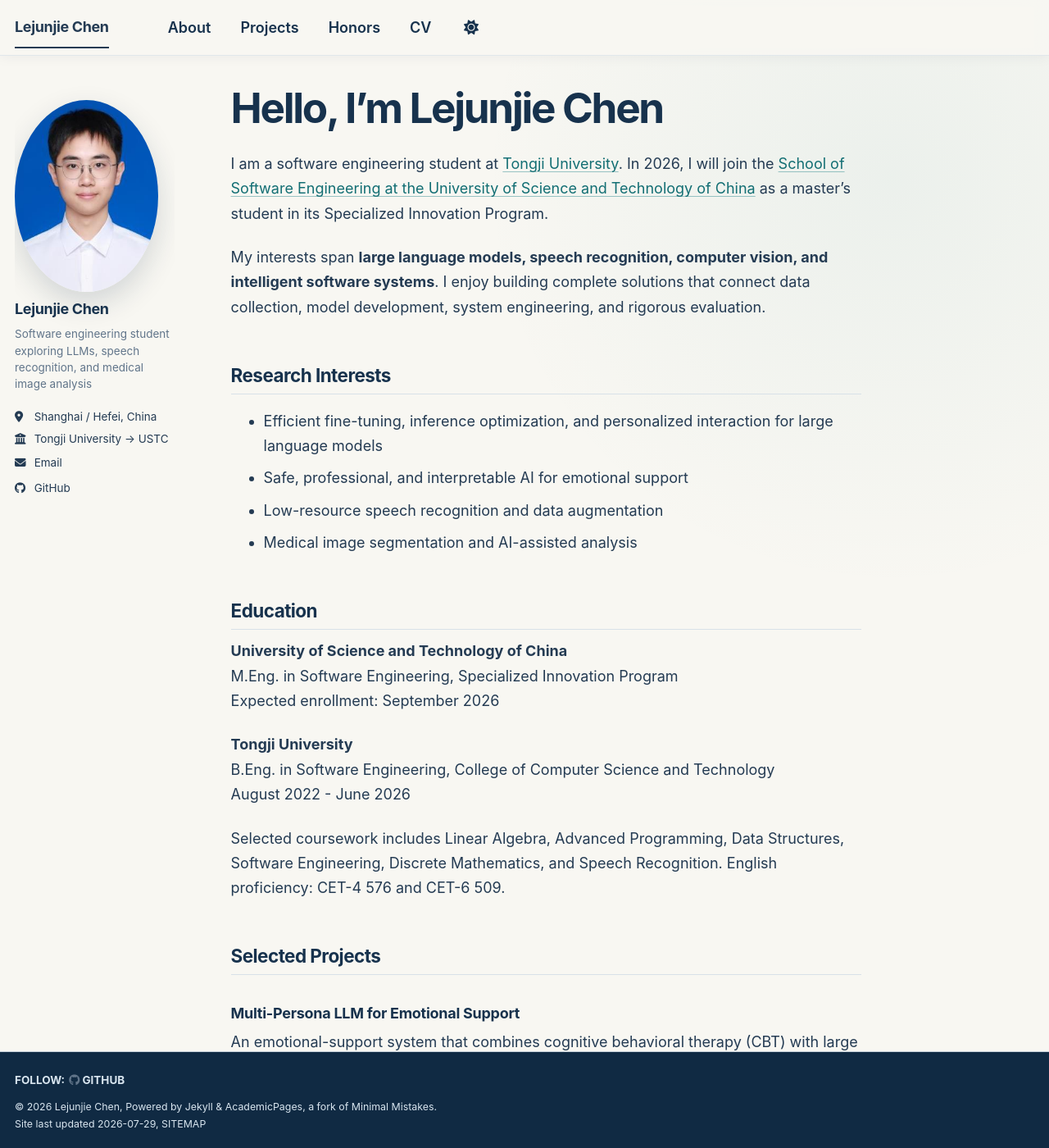
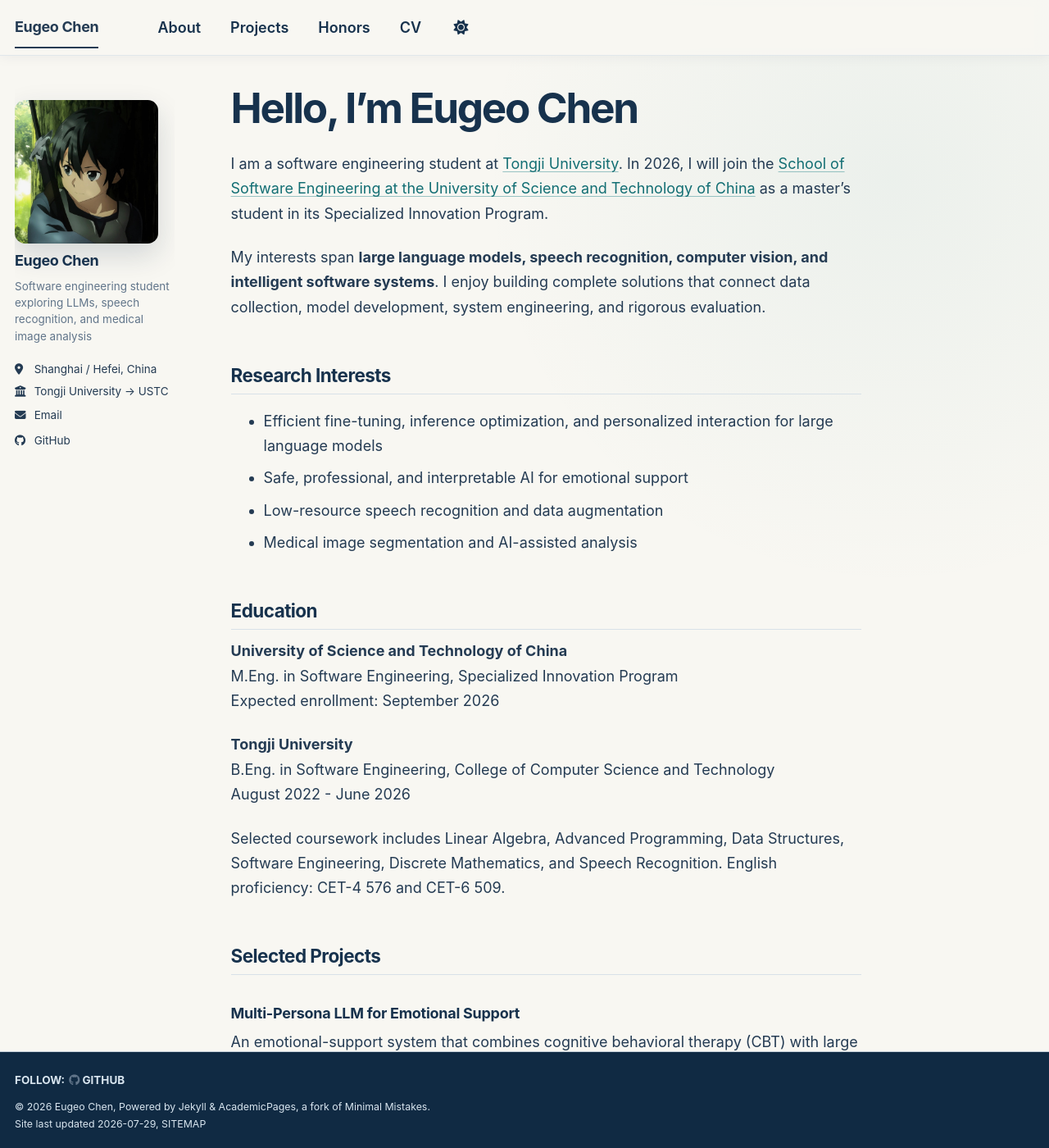
Before and after one commit to Euuugeo/Euuugeo.github.io, a Jekyll site: the page built from _pages/about.md, in a window 1280 px wide and 1400 px high. Shown: the whole window at 82% size. Built offline with Jekyll 4.4.1, drawn with Linux system fonts in a browser that asks for light colours; a style sheet for code colours, icons or effects is not loaded.

Commit message:
Update display name and profile image

```diff
--- a/_config.yml
+++ b/_config.yml
@@ -9,10 +9,10 @@
 # Basic Site Settings
 locale                   : "en-US"
 site_theme               : "air" # Customized in _sass/custom.scss
-title                    : "Lejunjie Chen"
+title                    : "Eugeo Chen"
 title_separator          : "-"
-name                     : &name "Lejunjie Chen"
-description              : &description "Lejunjie Chen's academic portfolio: software engineering, artificial intelligence, and large language models"
+name                     : &name "Eugeo Chen"
+description              : &description "Eugeo Chen's academic portfolio: software engineering, artificial intelligence, and large language models"
 url                      : https://Euuugeo.github.io # The base hostname & protocol for your site e.g. "https://[your GitHub username].github.io",
                                                            # or if you already have some other page hosted on Github then use "https://[your GitHub username].github.io/[Your Repo Name]"
 baseurl                  : "" # the subpath of your site, e.g. "/blog"
@@ -24,7 +24,7 @@ repository               : "Euuugeo/Euuugeo.github.io"
 author:
   # Biographic information
   avatar           : "profile.jpg"
-  name             : "Lejunjie Chen"
+  name             : "Eugeo Chen"
   pronouns         : # example: "she/her"
   bio              : "Software engineering student exploring LLMs, speech recognition, and medical image analysis"
   location         : "Shanghai / Hefei, China"
@@ -144,12 +144,12 @@ facebook:
   app_id                 :
   publisher              :
 og_image                 : "profile.jpg" # Social media default site image
-og_description           : "Academic portfolio of Lejunjie Chen" # Social media default site image description
+og_description           : "Academic portfolio of Eugeo Chen" # Social media default site image description
 # For specifying social profiles
 # - https://developers.google.com/structured-data/customize/social-profiles
 social:
   type                   : Person
-  name                   : "Lejunjie Chen"
+  name                   : "Eugeo Chen"
   links:
     - "https://github.com/Euuugeo"
 
--- a/_pages/about.md
+++ b/_pages/about.md
@@ -1,6 +1,6 @@
 ---
 permalink: /
-title: "Hello, I'm Lejunjie Chen"
+title: "Hello, I'm Eugeo Chen"
 author_profile: true
 redirect_from:
   - /about/
--- a/_sass/custom.scss
+++ b/_sass/custom.scss
@@ -96,8 +96,13 @@ body {
 }
 
 .author__avatar img {
+  width: 175px;
+  height: 175px;
+  aspect-ratio: 1 / 1;
+  object-fit: cover;
   border: 0;
   padding: 0;
+  border-radius: 0.7rem;
   box-shadow: 0 14px 35px rgba(16, 42, 67, 0.16);
 }
 
@@ -168,6 +173,7 @@ blockquote {
   .author__avatar img {
     width: 84px;
     height: 84px;
+    border-radius: 0.5rem;
     object-fit: cover;
   }
 }
```
Also changed, not shown: README.md (+1 -1 lines), images/profile.jpg.
